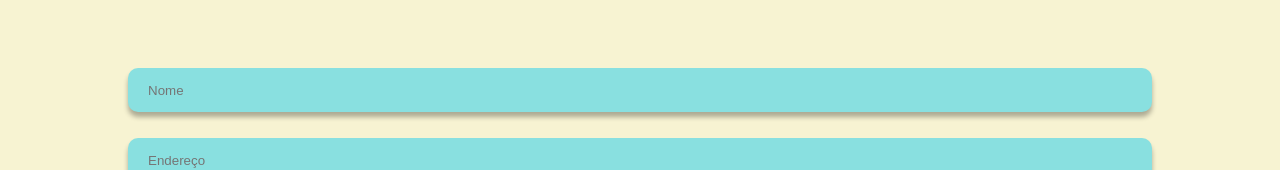
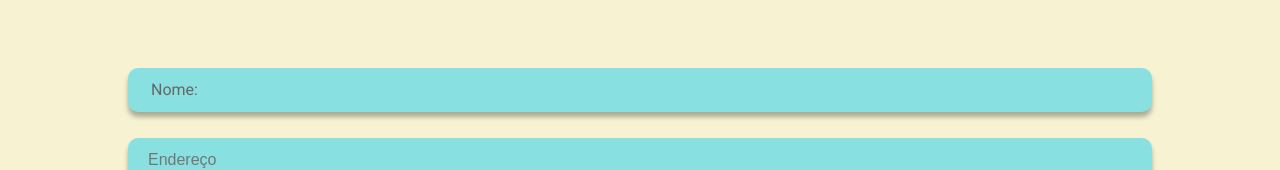
Before and after one commit to JeffMota/projeto15-cakeslove-front, a React (Create React App) app: page /entrega in a window 1280 px wide. Shown: the part 132-302 px from the top of the page. Built offline with nearby package versions, Linux system fonts and the light colour scheme.

Commit message:
refactor: input Orçamento e Entrega

```diff
--- a/src/routes/Entrega.jsx
+++ b/src/routes/Entrega.jsx
@@ -7,7 +7,7 @@ import PopUp from "../components/PopUp"
 import PopConfirmar from "../components/PopConfirmar"
 
 export default function Entrega() {
-    const [nome, setNome] = useState('')
+    const { name } = useContext(PagesContext)
     const [endereco, setEndereco] = useState('')
     const [referencia, setReferencia] = useState('')
 
@@ -24,7 +24,7 @@ export default function Entrega() {
             <NavBar />
             <TitlePage title="Local de Entrega" />
             <FormEntrega onSubmit={(e) => confirmarPedido(e)}>
-                <input required onChange={(e) => setNome(e.target.value)} placeholder="Nome" type="text" />
+                <NameDiv>Nome: &nbsp;&nbsp;<b>{name}</b></NameDiv>
                 <input required onChange={(e) => setEndereco(e.target.value)} placeholder="Endereço" type="text" />
                 <input required onChange={(e) => setReferencia(e.target.value)} placeholder="Referência" type="text" />
                 <button type="submit" >Confirmar</button>
@@ -43,10 +43,8 @@ const EntragaContainer = styled.div`
     background-color: #F7F3D2;
     width: 100vw;
     min-height: 100vh;
-
     padding: 150px 0;
     align-items: center;
-
     overflow-y: scroll;
 `
 const FormEntrega = styled.form`
@@ -54,33 +52,45 @@ const FormEntrega = styled.form`
     flex-direction: column;
     justify-content: space-between;
     align-items: center;
-
     margin-top: 50px;
-
     height: 250px;
     width: 80%;
-
     >input{
         padding: 0 20px;
         border: none;
         border-radius: 10px;
         width: 100%;
-
         background-color: #89E0E0;
         height: 44px;
-
         box-shadow: 0px 5px 5px rgba(0,0,0,0.3);
+        font-weight: 400;
+        font-size: 16px;
+        line-height: 20px;
+        color: #666666;
     }
     >button{
         width: 150px;
         height: 40px;
-
         border-radius: 20px;
         border: none;
-
         font-weight: 700;
         font-size: 20px;
         color: #FFFF;
         background-color: #F8C1C1;
     }
 `
+const NameDiv = styled.div`
+        padding: 0 23px;
+        border: none;
+        border-radius: 10px;
+        width: 100%;
+        background-color: #89E0E0;
+        height: 44px;
+        box-shadow: 0px 5px 5px rgba(0,0,0,0.3);
+        display:flex;
+        align-items:center;
+        font-weight: 400;
+        font-size: 16px;
+        line-height: 20px;
+        color: #666666;
+`
--- a/src/routes/Orcamento.jsx
+++ b/src/routes/Orcamento.jsx
@@ -87,6 +87,7 @@ const BigInput = styled.input`
         font-weight: 400;
         font-size: 16px;
         line-height: 20px;
+        color: #666666;
         &::placeholder{
             position: absolute;
             top: 15px;
@@ -105,6 +106,7 @@ const NormalInput = styled.input`
         font-weight: 400;
         font-size: 16px;
         line-height: 20px;
+        color: #666666;
 `
 
 const NameDiv = styled.div`
@@ -121,4 +123,5 @@ const NameDiv = styled.div`
         font-weight: 400;
         font-size: 16px;
         line-height: 20px;
+        color: #666666;
 `
```
